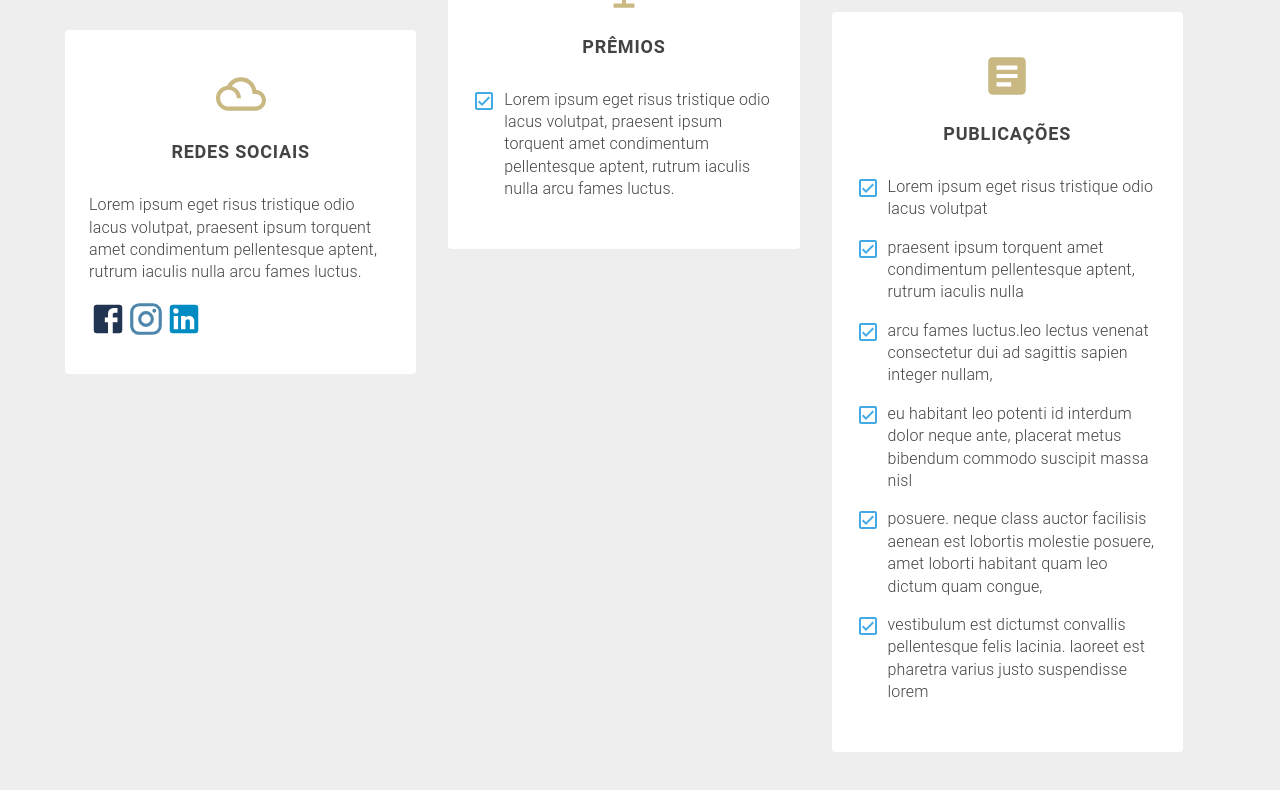
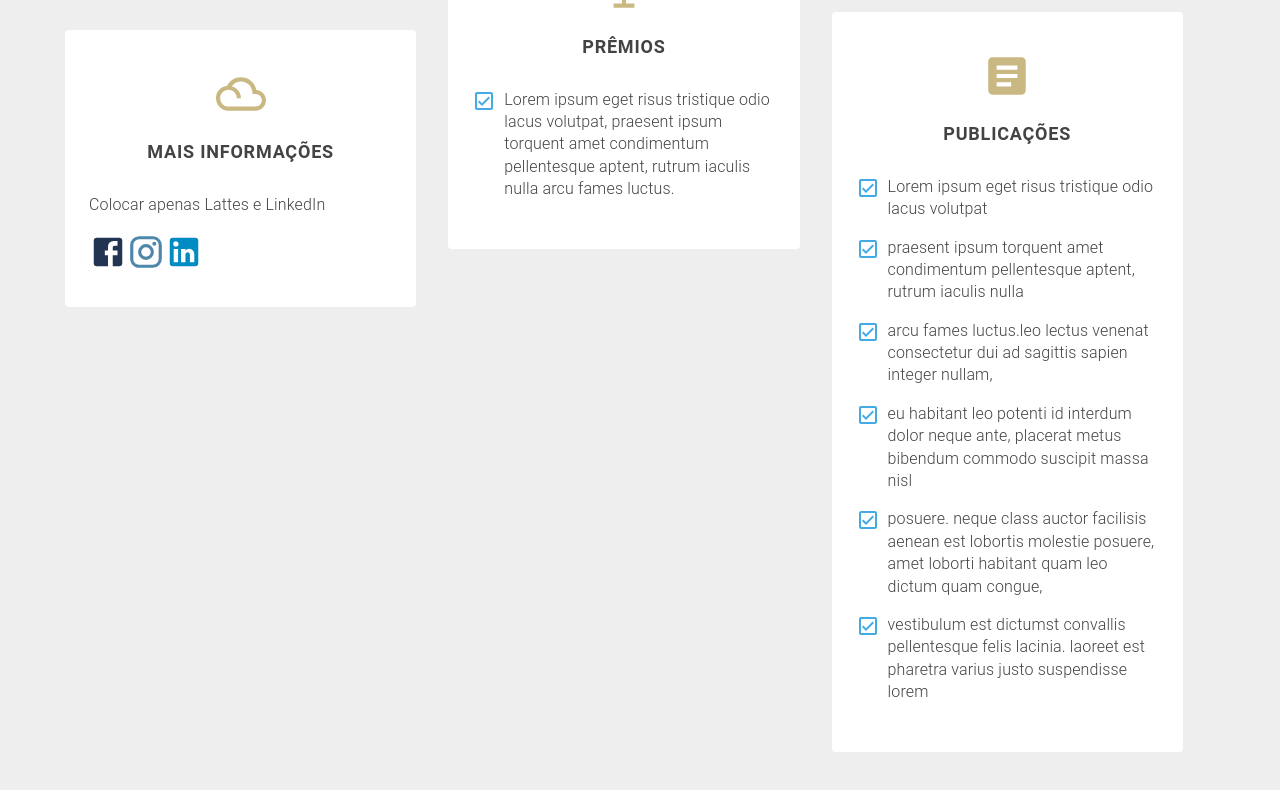
Before and after one commit to bahiensed/anabeatriz, a Next.js app: page / in a window 1280 px wide. Shown: the part 1642-2432 px from the top of the page. Built offline with nearby package versions, Linux system fonts and the light colour scheme.

Commit message:
change: social media title

```diff
--- a/constants/index.ts
+++ b/constants/index.ts
@@ -79,14 +79,12 @@
     check: CheckBoxOutlined,
   },
   {
-    title: "Redes Sociais",
+    title: "Mais Informações",
     icon: FilterDrama,
     content: [
-      "Lorem ipsum eget risus tristique odio lacus volutpat, praesent ipsum torquent amet condimentum pellentesque aptent, rutrum iaculis nulla arcu fames luctus.",
+      "Colocar apenas Lattes e LinkedIn",
     ],
     social:[
-      Facebook,
-      Instagram,
       LinkedIn
     ]
   },
```
